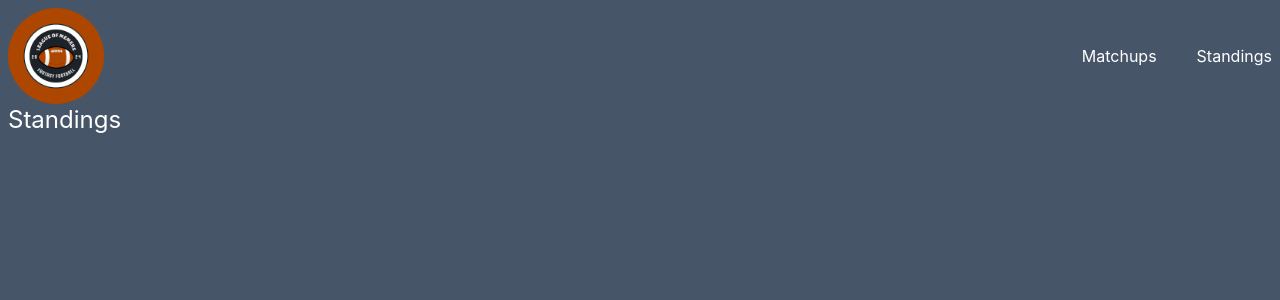
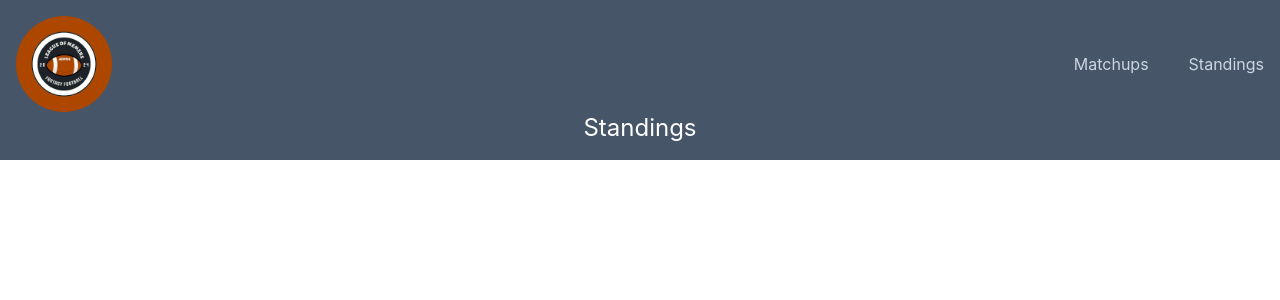
Before and after one commit to jgarcia4444/ff-leagues, a React (Create React App) app: page /standings in a window 1280 px wide. Shown: the top 300 px of the page. Built offline with nearby package versions, Linux system fonts and the light colour scheme.

Commit message:
Created a spinning loader that will be used throughout the website.

```diff
--- a/package.json
+++ b/package.json
@@ -10,6 +10,7 @@
     "postcss-cli": "^11.0.0",
     "react": "^18.3.1",
     "react-dom": "^18.3.1",
+    "react-icons": "^5.3.0",
     "react-router-dom": "^6.26.1",
     "react-scripts": "5.0.1",
     "tailwindcss": "^3.4.10",
--- a/src/components/Nav/NavLink/NavLink.js
+++ b/src/components/Nav/NavLink/NavLink.js
@@ -5,7 +5,7 @@ const NavLink = ({linkInfo}) => {
     const {to, label} = linkInfo;
 
     return (
-        <a href={to} className="text-white">{label}</a>
+        <a href={to} className="hover:text-white text-slate-300 transition-all duration-300">{label}</a>
     )
 };
 
--- a/src/pages/Mathcups.js
+++ b/src/pages/Mathcups.js
@@ -2,6 +2,7 @@ import React, {useState, useEffect} from 'react';
 
 import Layout from '../shared/Layout';
 import Urls from '../config/Urls';
+import SpinningLoader from '../shared/Loaders/SpinningLoader';
 
 const Matchups = () => {
 
@@ -32,7 +33,7 @@ const Matchups = () => {
 
     return (
         <Layout>
-
+            <SpinningLoader />
         </Layout>
     )
 }
--- a/src/shared/Layout.js
+++ b/src/shared/Layout.js
@@ -5,7 +5,7 @@ import Nav from '../components/Nav/Nav';
 const Layout = ({children}) => {
 
     return (
-        <main className="flex flex-col p-2 bg-slate-600 w-full h-screen text-white">
+        <main className="flex flex-col p-4 bg-slate-600 w-full items-center text-white w-full">
             <Nav />
             {children}
         </main>
--- /dev/null
+++ b/src/shared/Loaders/SpinningLoader.js
@@ -0,0 +1,15 @@
+import React from 'react';
+
+import { AiOutlineLoading, AiOutlineLoading3Quarters } from "react-icons/ai";
+
+const SpinningLoader = () => {
+
+    return (
+        <div className="w-1/2 margin-x-auto relative mb-12">
+            <div className="absolute left-1/2 w-10 h-10 bg-transparent border-4 border-white rounded-full"></div>
+            <AiOutlineLoading3Quarters className="absolute left-1/2 animate-spin transition-all duration-500 h-10 w-10" color={'#ccc'} />
+        </div>
+    )
+}
+
+export default SpinningLoader;
```
Also changed, not shown: 1 other file (tests, documents, lock files or other folders).
